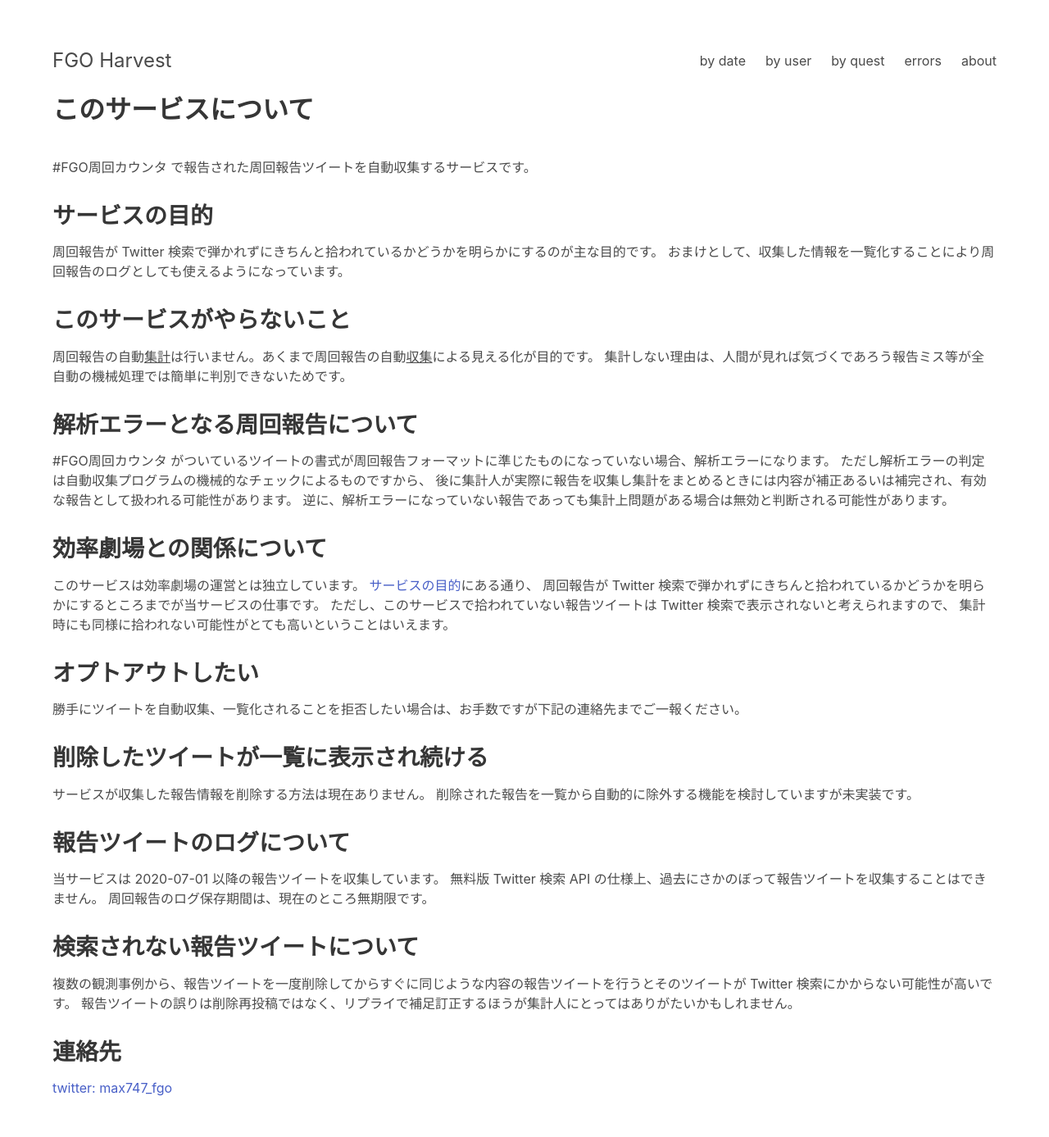
After one commit to fgosc/fgo_harvest, a Python web app: template harvest/chalicelib/templates/static/about.jinja2 in a window 1280 px wide. The commit adds this page. Shown: the whole page at 82% size. Run offline with Jinja, Linux system fonts and the light colour scheme; the template is opened without the code that fills it, so the values that code supplies are empty; some libraries are stand-ins or nearby versions.

```diff
--- a/harvest/chalicelib/templates/base.jinja2
+++ b/harvest/chalicelib/templates/base.jinja2
@@ -21,6 +21,9 @@
     <div class="container">
       <nav class="navbar" style="margin-bottom: 1rem;" role="navigation" aria-label="main navigation">
         <div class="navbar-brand">
+          <a class="navbar-item" href="../date/latest.html">
+            <div style="font-size: 150%">FGO Harvest</div>
+          </a>
           <a role="button" class="navbar-burger burger" aria-label="menu" aria-expanded="false" data-target="theNavbar">
             <span aria-hidden="true"></span>
             <span aria-hidden="true"></span>
@@ -34,6 +37,7 @@
             <a class="navbar-item" href="../user/all.html">by user</a>
             <a class="navbar-item" href="../quest/all.html">by quest</a>
             <a class="navbar-item" href="../errors/error.html">errors</a>
+            <a class="navbar-item" href="../static/about.html">about</a>
           </div>
         </div>
       </nav>
--- /dev/null
+++ b/harvest/chalicelib/templates/static/about.jinja2
@@ -0,0 +1,84 @@
+{% extends "base.jinja2" %}
+
+{% block title %}このサービスについて{% endblock %}
+
+{% block body %}
+
+<div class="content">
+<h1 class="title" style="margin-bottom: 2.5rem">
+このサービスについて
+</h1>
+
+<p>#FGO周回カウンタ で報告された周回報告ツイートを自動収集するサービスです。</p>
+
+<a name="purpose"></a>
+<h2>サービスの目的</h2>
+
+<p>
+周回報告が Twitter 検索で弾かれずにきちんと拾われているかどうかを明らかにするのが主な目的です。
+おまけとして、収集した情報を一覧化することにより周回報告のログとしても使えるようになっています。
+</p>
+
+<h2>このサービスがやらないこと</h2>
+
+<p>
+周回報告の自動<u>集計</u>は行いません。あくまで周回報告の自動<u>収集</u>による見える化が目的です。
+集計しない理由は、人間が見れば気づくであろう報告ミス等が全自動の機械処理では簡単に判別できないためです。
+</p>
+
+<h2>解析エラーとなる周回報告について</h2>
+
+<p>
+#FGO周回カウンタ がついているツイートの書式が周回報告フォーマットに準じたものになっていない場合、解析エラーになります。
+ただし解析エラーの判定は自動収集プログラムの機械的なチェックによるものですから、
+後に集計人が実際に報告を収集し集計をまとめるときには内容が補正あるいは補完され、有効な報告として扱われる可能性があります。
+逆に、解析エラーになっていない報告であっても集計上問題がある場合は無効と判断される可能性があります。
+</p>
+
+<h2>効率劇場との関係について</h2>
+
+<p>
+このサービスは効率劇場の運営とは独立しています。
+<a href="#purpose">サービスの目的</a>にある通り、
+周回報告が Twitter 検索で弾かれずにきちんと拾われているかどうかを明らかにするところまでが当サービスの仕事です。
+
+ただし、このサービスで拾われていない報告ツイートは Twitter 検索で表示されないと考えられますので、
+集計時にも同様に拾われない可能性がとても高いということはいえます。
+</p>
+
+<h2>オプトアウトしたい</h2>
+
+<p>
+勝手にツイートを自動収集、一覧化されることを拒否したい場合は、お手数ですが下記の連絡先までご一報ください。
+</p>
+
+<h2>削除したツイートが一覧に表示され続ける</h2>
+
+<p>
+サービスが収集した報告情報を削除する方法は現在ありません。
+削除された報告を一覧から自動的に除外する機能を検討していますが未実装です。
+</p>
+
+<h2>報告ツイートのログについて</h2>
+
+<p>
+当サービスは 2020-07-01 以降の報告ツイートを収集しています。
+無料版 Twitter 検索 API の仕様上、過去にさかのぼって報告ツイートを収集することはできません。
+周回報告のログ保存期間は、現在のところ無期限です。
+</p>
+
+<h2>検索されない報告ツイートについて</h2>
+
+<p>
+複数の観測事例から、報告ツイートを一度削除してからすぐに同じような内容の報告ツイートを行うとそのツイートが
+Twitter 検索にかからない可能性が高いです。
+報告ツイートの誤りは削除再投稿ではなく、リプライで補足訂正するほうが集計人にとってはありがたいかもしれません。
+</p>
+
+<h2>連絡先</h2>
+
+<p><a href="https://twitter.com/max747_fgo" target="_blank">twitter: max747_fgo</a></p>
+
+</div>
+
+{% endblock %}
```
Also changed, not shown: harvest/app.py (+16 -1 lines), harvest/chalicelib/static.py (added, +40 -0 lines), harvest/main.py (+23 -2 lines).
